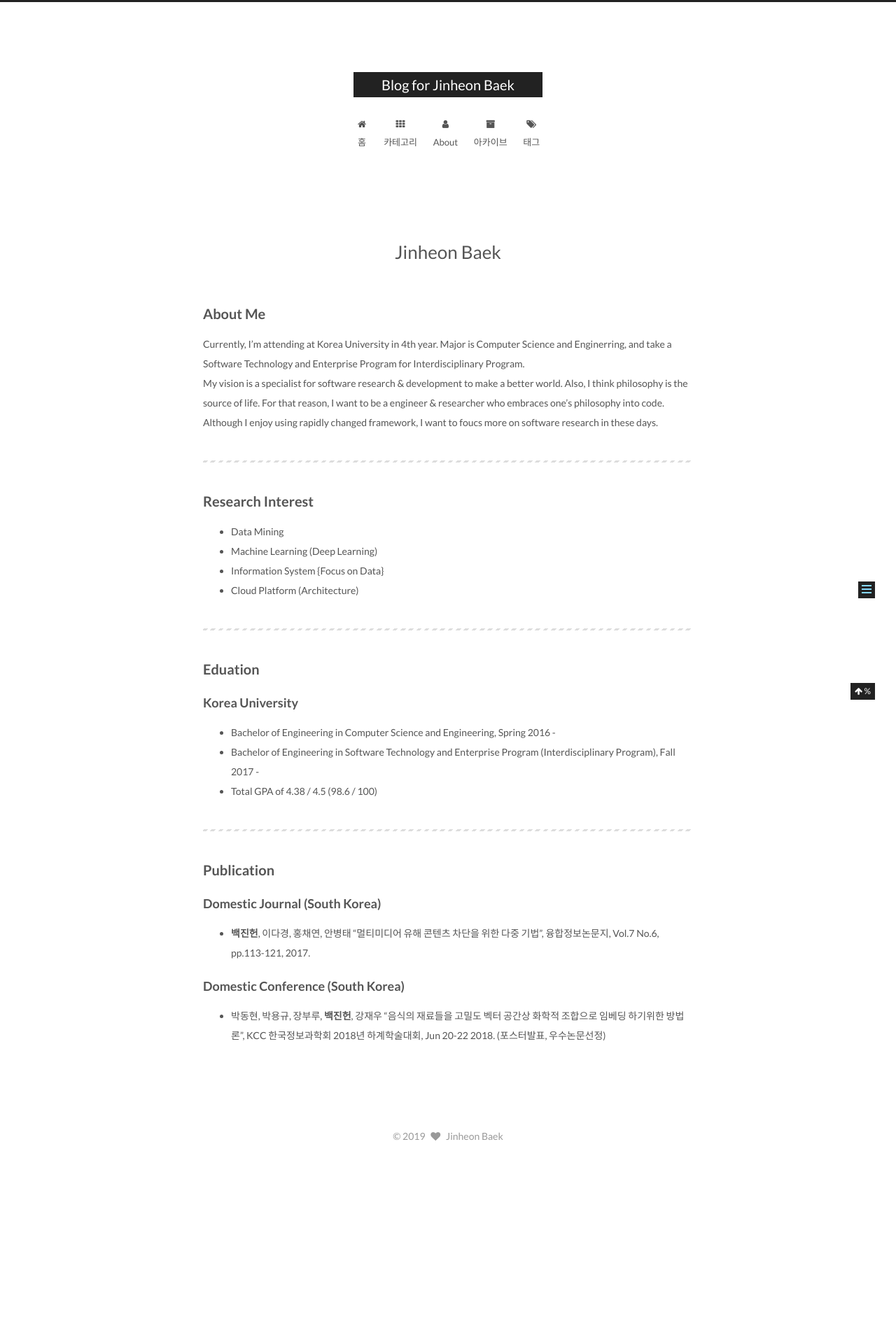
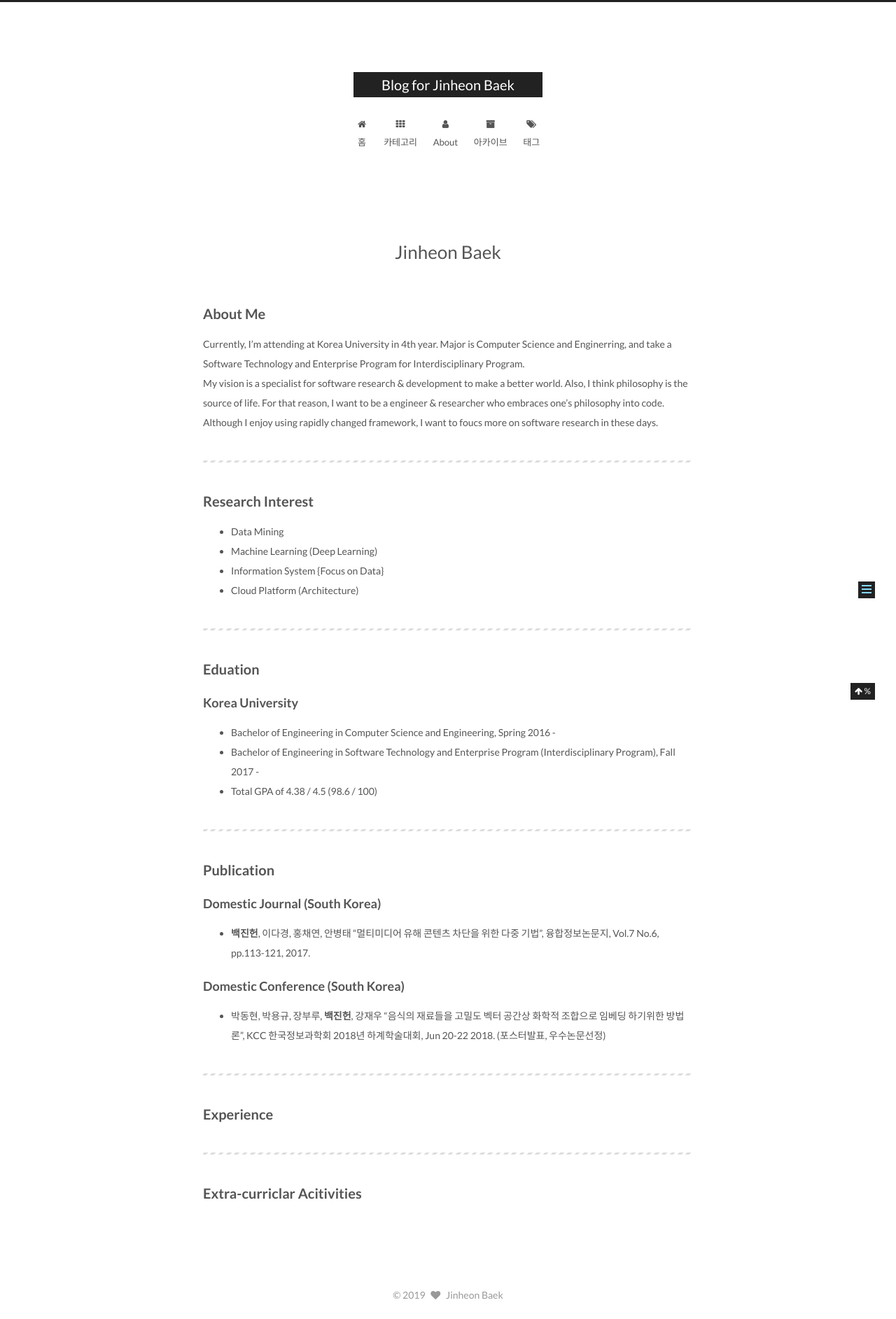
Before and after one commit to JinheonBaek/JinheonBaek.github.io, a Jekyll site: the page built from about/index.md, in a window 1280 px wide. Shown: the whole page at 70% size. Built offline with Jekyll 4.4.1, drawn with Linux system fonts in a browser that asks for light colours; comment, search, counter and statistics services are not loaded; before the commit the page ends 1658 px from its top, so only the background shows below that.

Commit message:
feat(about): include experience, extra-curriclar activities title

```diff
--- a/about/index.md
+++ b/about/index.md
@@ -36,3 +36,9 @@ Although I enjoy using rapidly changed framework, I want to foucs more on softwa
 
 ### Domestic Conference (South Korea)
 * 박동현, 박용규, 장부루, <b>백진헌</b>, 강재우 "음식의 재료들을 고밀도 벡터 공간상 화학적 조합으로 임베딩 하기위한 방법론", KCC 한국정보과학회 2018년 하계학술대회, Jun 20-22 2018. (포스터발표, 우수논문선정)
+
+---
+## Experience
+
+---
+## Extra-curriclar Acitivities
```
Also changed, not shown: 3 other files.
